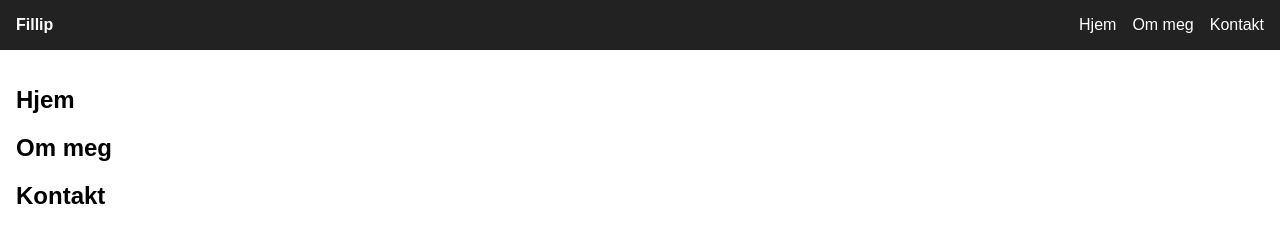
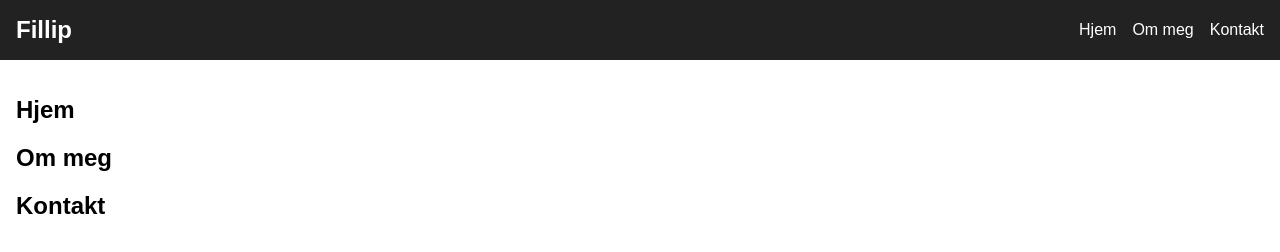
Before and after one commit to Fillern-09/html-skoleoppgaver, a plain HTML site: page navigasjonsbar/index.html in a window 1280 px wide. Drawn offline with Linux system fonts and the light colour scheme.

Commit message:
Tilpass navigasjonsbaren til lærerens referansebilde

```diff
--- a/navigasjonsbar/index.html
+++ b/navigasjonsbar/index.html
@@ -8,19 +8,18 @@
     <link rel="stylesheet" href="style.css">
 </head>
 <body>
-    <header>
-        <nav class="navbar" aria-label="Hovedmeny">
-            <a href="#hjem" class="navn">Fillip</a>
-            <div class="lenker">
+    <!-- Kommentar fra AI: AI tilpasset strukturen til oppgavebildet: navnet står i h1 ved siden av nav. Kommentaren er også skrevet av AI. -->
+    <header class="navbar">
+        <h1 class="navn">Fillip</h1>
+        <nav class="lenker" aria-label="Hovedmeny">
                 <a href="#hjem">Hjem</a>
                 <a href="#om">Om meg</a>
                 <a href="#kontakt">Kontakt</a>
-            </div>
         </nav>
     </header>
     <main>
         <section id="hjem">
-            <h1>Hjem</h1>
+            <h2>Hjem</h2>
         </section>
         <section id="om">
             <h2>Om meg</h2>
--- a/navigasjonsbar/style.css
+++ b/navigasjonsbar/style.css
@@ -25,8 +25,12 @@ body {
     text-decoration: none;
 }
 
+/* Kommentar fra AI: AI tilpasset navnet til h1. Denne kommentaren er også skrevet av AI. */
 .navn {
+    margin: 0;
+    font-size: 24px;
     font-weight: bold;
+    color: white;
 }
 
 .navbar a:hover,
```
